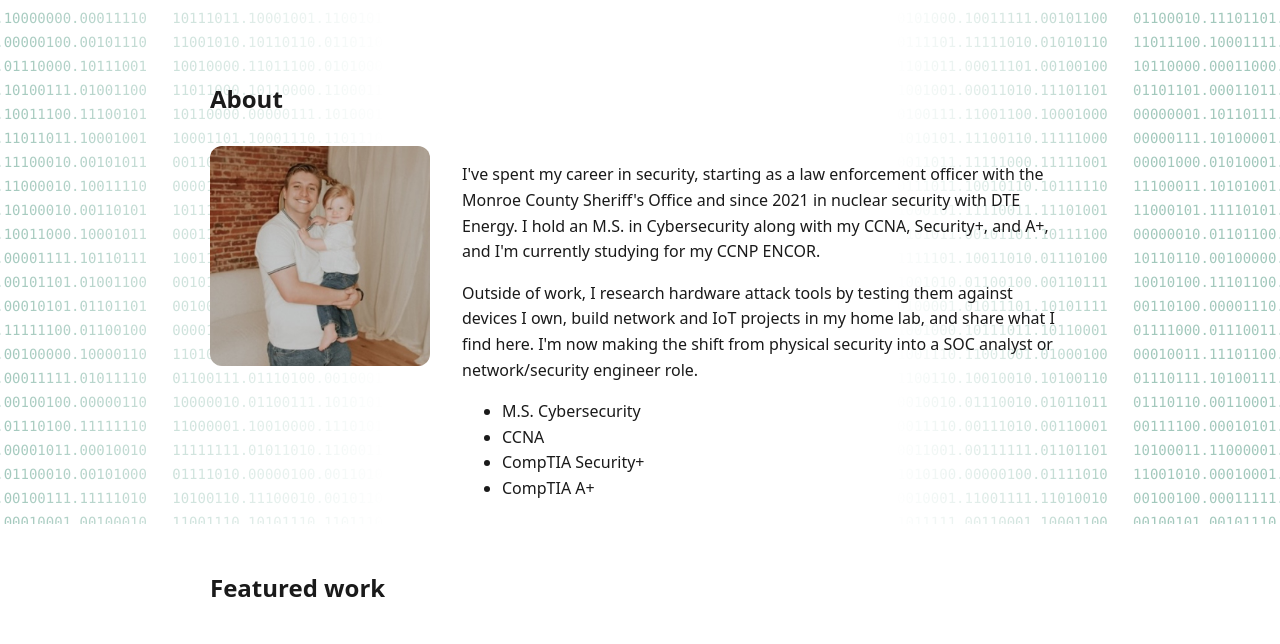
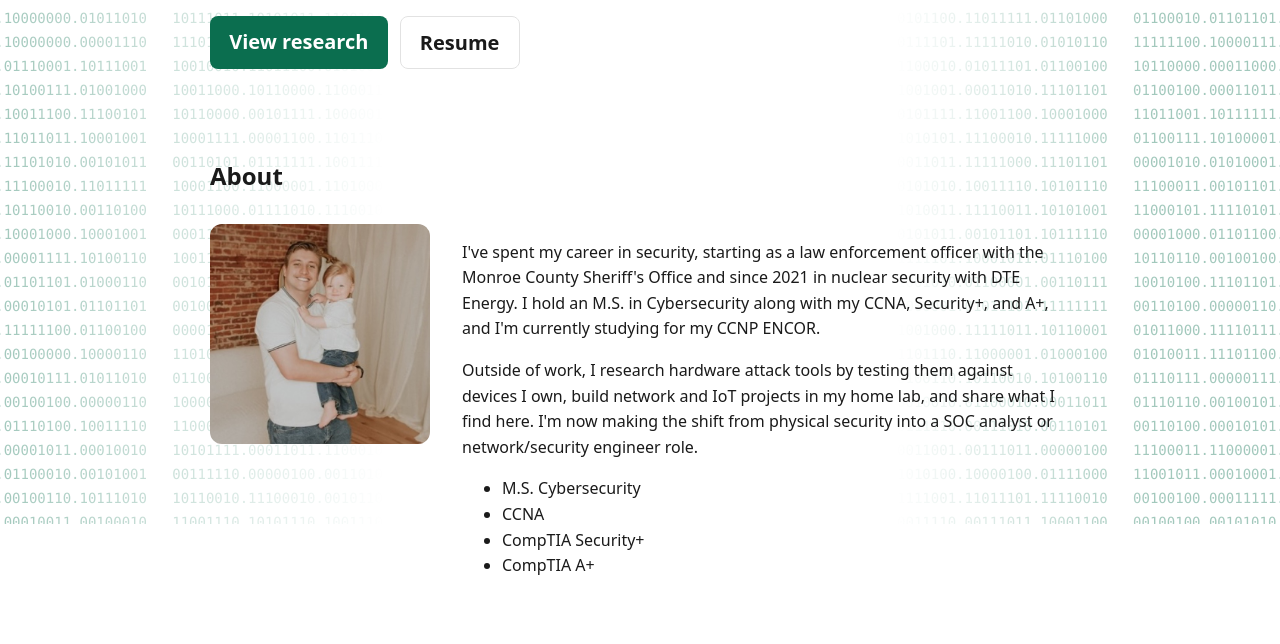
Before and after one commit to CamKorody35/cameronkorody.com, a plain HTML site: page index.html in a window 1280 px wide. Shown: the part 276-920 px from the top of the page. Drawn offline with Linux system fonts and the light colour scheme.

Commit message:
Remove Lab from nav; add hero button

```diff
--- a/index.html
+++ b/index.html
@@ -13,7 +13,6 @@
             <nav>
                 <a href="/" aria-current="page">cameronkorody</a>
                 <a href="/research/">Research</a>
-                <a href="/lab/">Lab</a>
                 <a href="/resume/">Resume</a>
             </nav>
         </header>
@@ -22,6 +21,10 @@
             <section class="hero">
                 <h1>Cameron Korody</h1>
                 <p>Security professional with 5+ years in nuclear security and 3 in law enforcement, now focused on network security and SOC operations.</p>
+                <p class="hero-actions">
+                    <a href="/research/" class="button">View research</a>
+                    <a href="/resume/" class="button button-secondary">Resume</a>
+                </p>
             </section>
 
             <section id="about">
--- a/style.css
+++ b/style.css
@@ -231,3 +231,30 @@ code {
   font-family: ui-monospace, "SF Mono", Menlo, monospace;
   font-size: 0.9em;
 }
+
+.hero-actions {
+  display: flex;
+  gap: 0.75rem;
+  flex-wrap: wrap;
+  margin-top: 1.5rem;
+}
+
+.button {
+  display: inline-block;
+  padding: 0.6rem 1.2rem;
+  border-radius: 8px;
+  background: var(--accent);
+  color: var(--bg);
+  font-weight: 600;
+  text-decoration: none;
+}
+
+.button-secondary {
+  background: transparent;
+  color: var(--text);
+  border: 1px solid var(--border);
+}
+
+.button:hover {
+  opacity: 0.85;
+}
```
Also changed, not shown: research/index.html (+0 -1 lines), resume/index.html (+0 -1 lines).
